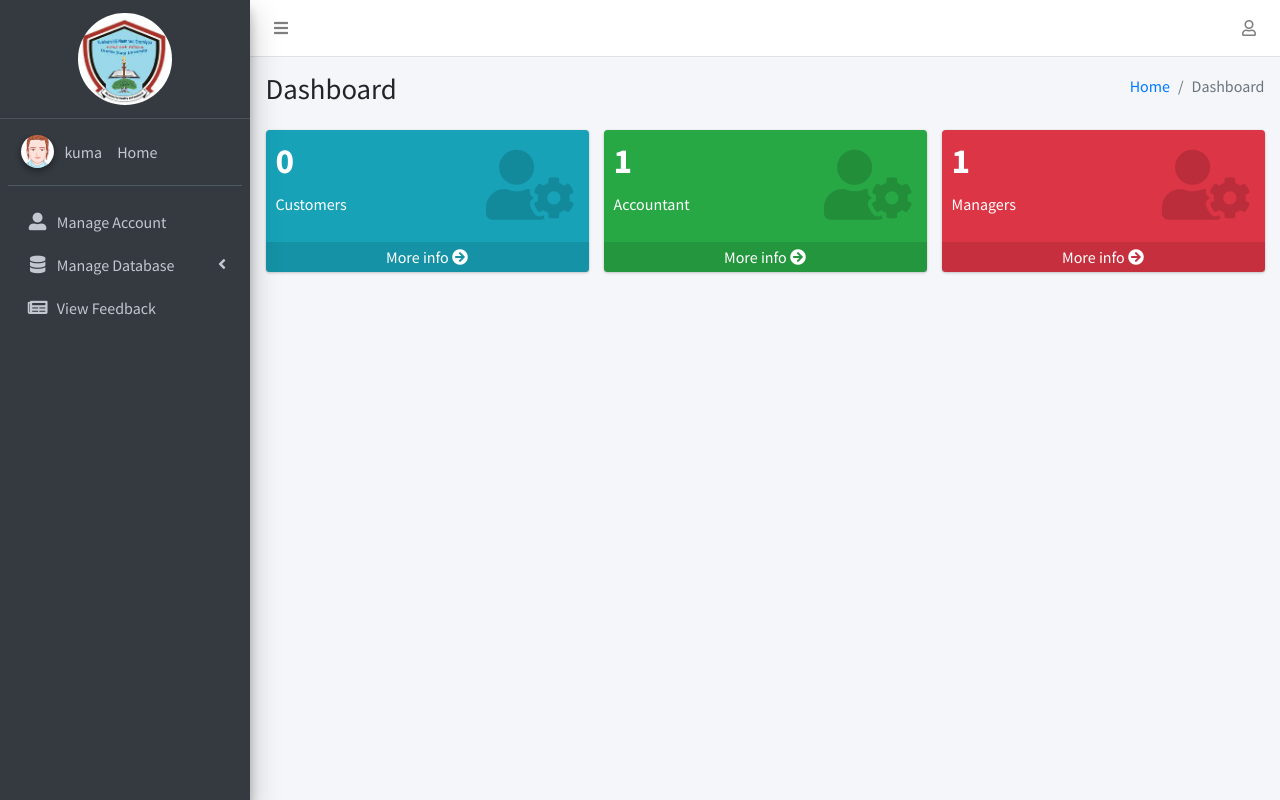
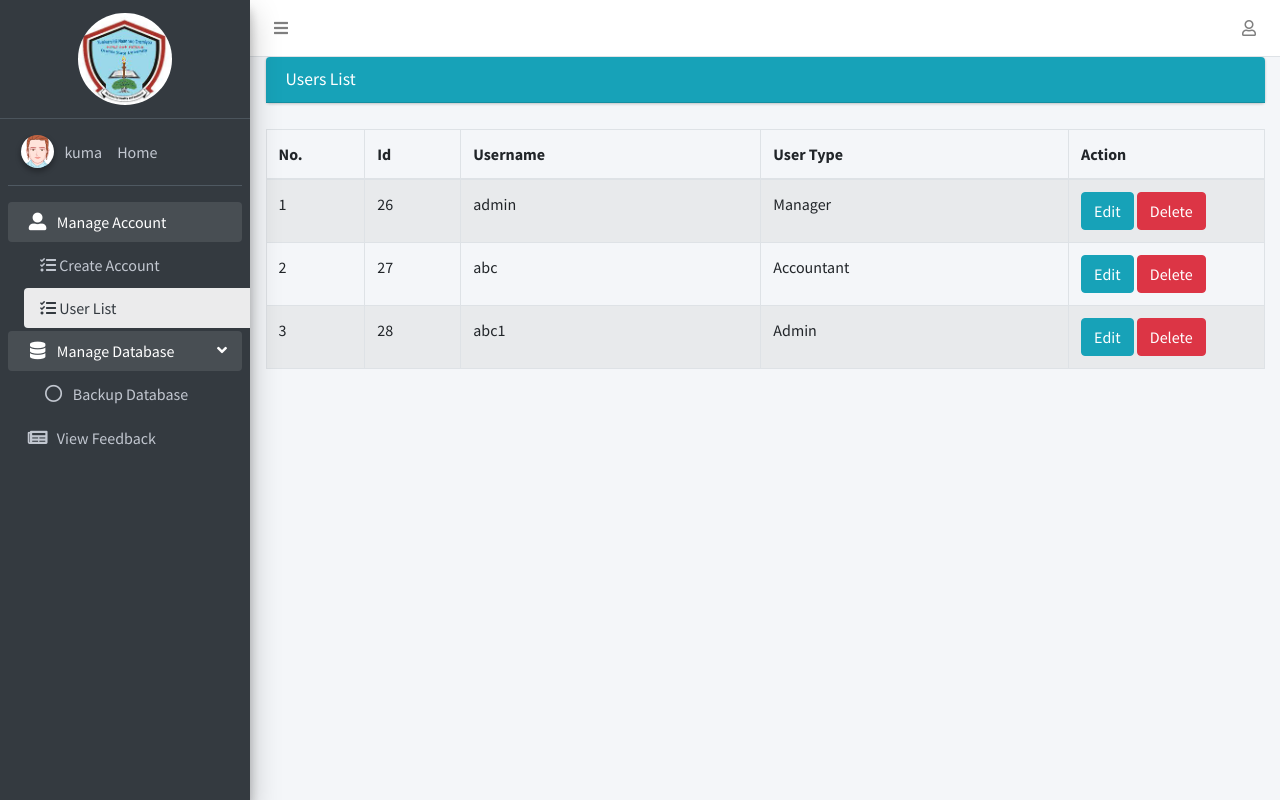
Before and after one commit to KumaTelila/creadit-and-saving, a PHP site: page /admin.php?userList in a window 1280 px wide. Run offline with PHP 8.4, Linux system fonts and the light colour scheme; a user stored in the database is signed in; data comes from the database, SQL or seed files in the repository; some libraries are stand-ins or nearby versions.

Commit message:
modify admin

```diff
--- a/admin.php
+++ b/admin.php
@@ -27,8 +27,49 @@ if (mysqli_num_rows($result) > 0) {
         }
     }
 }
+if (isset($_POST['submit'])) {
+  $username = $_POST['username'];
+  $password = md5($_POST['password']);
+  $usertype = $_POST['user_type'];
+
+  // $selectu = mysqli_query($conn, "SELECT * FROM student WHERE uname = '$uname'") or die("echo 'could not connect to table';");
+  // $duchk = mysqli_num_rows($selectu);
+  if (!empty($username) && !empty($password) && !is_numeric($username)) {
+      $selectu = mysqli_query($conn, "SELECT * FROM accounts WHERE username = '$username'") or die("echo 'could not connect to table';");
+      $duchk = mysqli_num_rows($selectu);
+      if ($duchk != 0) {
+          $msg = "username already exist please try another";
+      } else {
+          if ($usertype == 'manager') {
+              $iquery = "INSERT INTO accounts (username, password, is_manager) VALUES ('$username','$password', TRUE)";
+              $insert = mysqli_query($conn, $iquery) or die(mysqli_error($conn));
+              $msg = "Succeesfully Registered";
+          } else if ($usertype == 'accountant') {
+              $iquery = "INSERT INTO accounts (username, password, is_accountant) VALUES ('$username','$password', TRUE)";
+              $insert = mysqli_query($conn, $iquery) or die(mysqli_error($conn));
+              $msg = "Succeesfully Registered";
+          } else if ($usertype == 'admin') {
+              $iquery = "INSERT INTO accounts (username, password, is_admin) VALUES ('$username','$password', TRUE)";
+              $insert = mysqli_query($conn, $iquery) or die(mysqli_error($conn));
+              $msg = "Succeesfully Registered";
+          } else {
+              $msg = "Something Wrong";
+          }
+      }
+  } else {
+      $msg = "please insert correct value";
+  }
+}
+if(isset($_GET['id'])){
+  $id = $_GET['id'];
+  $sql = "Delete from accounts where id = '$id'";
+  $result = mysqli_query($conn, $sql);
+  if($result){
+      echo "<script>alert('Deleted Successfully')</script>";
+      echo "<script>window.location.replace('create-account.php')</script>";
+  }
+}
 ?>
-
 <!DOCTYPE html>
 <html lang="en">
 <?php include 'inc/header.php'; ?>
@@ -37,94 +78,27 @@ if (mysqli_num_rows($result) > 0) {
   <div class="wrapper">
     <!-- Navbar -->
     <?php include 'inc/nav.php'; ?>
-    <!-- /.navbar -->
-    <!-- Main Sidebar Container -->
     <?php include 'inc/admin_side.php'; ?>
-    <!-- Content Wrapper. Contains page content -->
-    <div class="content-wrapper">
-      <!-- Content Header (Page header) -->
-      <div class="content-header">
-        <div class="container-fluid">
-          <div class="row mb-2">
-            <div class="col-sm-6">
-              <h1 class="m-0">Dashboard </h1>
-            </div><!-- /.col -->
-            <div class="col-sm-6">
-              <ol class="breadcrumb float-sm-right">
-                <li class="breadcrumb-item"><a href="#">Home</a></li>
-                <li class="breadcrumb-item active">Dashboard</li>
-              </ol>
-            </div><!-- /.col -->
-          </div><!-- /.row -->
-        </div><!-- /.container-fluid -->
-      </div>
-      <!-- /.content-header -->
-
-      <!-- Main content -->
-      <section class="content">
-        <div class="container-fluid">
-          <!-- Info boxes -->
-          <div class="row">
-            <div class="col-lg-4 col-6">
-              <!-- small box -->
-              <div class="small-box bg-info">
-                <div class="inner">
-                  <h3><?php echo $is_cu ?></h3>
-
-                  <p>Customers</p>
-                </div>
-                <div class="icon">
-                  <i class="fas fa-user-cog"></i>
-                </div>
-                <a href="#" class="small-box-footer">More info <i class="fas fa-arrow-circle-right"></i></a>
-              </div>
-            </div>
-            <!-- ./col -->
-            <div class="col-lg-4 col-6">
-              <!-- small box -->
-              <div class="small-box bg-success">
-                <div class="inner">
-                  <h3><?php echo $is_c?><sup style="font-size: 20px"></sup></h3>
-
-                  <p>Accountant</p>
-                </div>
-                <div class="icon">
-                  <i class="fas fa-user-cog"></i>
-                </div>
-                <a href="#" class="small-box-footer">More info <i class="fas fa-arrow-circle-right"></i></a>
-              </div>
-            </div>
-            <!-- ./col -->
-            <!-- ./col -->
-            <div class="col-lg-4 col-6">
-              <!-- small box -->
-              <div class="small-box bg-danger">
-                <div class="inner">
-                  <h3><?php echo $is_m?></h3>
-
-                  <p>Managers</p>
-                </div>
-                <div class="icon">
-                  <i class="fas fa-user-cog"></i>
-                </div>
-                <a href="#" class="small-box-footer">More info <i class="fas fa-arrow-circle-right"></i></a>
-              </div>
-            </div>
-            <!-- ./col -->
-          </div>
-          <!-- /.row -->
-        </div>
-        <!--/. container-fluid -->
-      </section>
-      <!-- /.content -->
-    </div>
-    <!-- /.content-wrapper -->
-
-    <!-- Control Sidebar -->
-    <aside class="control-sidebar control-sidebar-dark">
-      <!-- Control sidebar content goes here -->
-    </aside>
-    <!-- /.control-sidebar -->
+  <?php
+    if (
+            isset($_GET['createAccount']) || isset($_GET['userList']) || isset($_GET['backupDatabase']) || isset($_GET['viewFeedback'])
+        ) {
+            if (isset($_GET['createAccount'])) {
+                include './view/create-account.php';
+            }
+            if(isset($_GET['userList'])){
+                include './view/user-list.php';
+            }
+            if(isset($_GET['backupDatabase'])){
+                include './view/backup-database.php';
+            }
+            if(isset($_GET['viewFeedback'])){
+                include './view/view-feedback.php';
+            }
+        } else {
+            include './inc/admin_body.php';
+        }
+        ?>
   </div>
   <?php include 'inc/js.php'; ?>
 </body>
--- a/inc/admin_side.php
+++ b/inc/admin_side.php
@@ -31,16 +31,37 @@ $row = mysqli_fetch_assoc($query);
             <ul class="nav nav-pills nav-sidebar flex-column" data-widget="treeview" role="menu" data-accordion="false">
                 <!-- Add icons to the links using the .nav-icon class
                with font-awesome or any other icon font library -->
-                <li class="nav-item">
-                    <a href="create-account.php" class="nav-link">
+                <li class="nav-item menu-open">
+                    <a href="#" class="nav-link">
                         <i class="nav-icon fas fa-user-alt"></i>
                         <p>
                             Manage Account
                         </p>
                     </a>
+                    <ul class="nav nav-treeview pl-3">
+                        <li class="nav-item">
+                            <a href="admin.php?createAccount" class="nav-link <?php if (isset($_GET['createAccount'])) {
+                                                                                    echo 'active';
+                                                                                } ?>">
+                                <i class="fas fa-tasks"></i>
+                                <p>Create Account</p>
+                            </a>
+                        </li>
+                    </ul>
+                    </a>
+                    <ul class="nav nav-treeview pl-3">
+                        <li class="nav-item">
+                            <a href="admin.php?userList" class="nav-link <?php if (isset($_GET['userList'])) {
+                                                                                    echo 'active';
+                                                                                } ?>">
+                                <i class="fas fa-tasks"></i>
+                                <p>User List</p>
+                            </a>
+                        </li>
+                    </ul>
                 </li>
-                <li class="nav-item">
-                    <a href="#" class="nav-link">
+                <li class="nav-item menu-open">
+                    <a href="#" class="nav-link ">
                         <i class="nav-icon fas fa-database"></i>
                         <p>
                             Manage Database
@@ -48,18 +69,20 @@ $row = mysqli_fetch_assoc($query);
                         </p>
                     </a>
                     <ul class="nav nav-treeview">
-                        <li class="nav-item">
-                            <a href="#" class="nav-link">
+                        <li class="nav-item pl-3">
+                            <a href="admin.php?backupDatabase" class="nav-link <?php if (isset($_GET['backupDatabase'])) {
+                                                                                    echo 'active';
+                                                                                } ?>">
                                 <i class="far fa-circle nav-icon"></i>
                                 <p>Backup Database</p>
                             </a>
                         </li>
-
-
                     </ul>
                 </li>
                 <li class="nav-item">
-                    <a href="view-feedback.php" class="nav-link">
+                    <a href="admin.php?viewFeedback" class="nav-link <?php if (isset($_GET['viewFeedback'])) {
+                                                                                    echo 'active';
+                                                                                } ?>">
                         <i class="nav-icon fas fa-newspaper"></i>
                         <p>
                             View Feedback
--- /dev/null
+++ b/view/user-list.php
@@ -0,0 +1,75 @@
+<div class="content-wrapper">
+    <!-- Content Header (Page header) -->
+    <!-- Main content -->
+    <section class="content">
+        <section class="content">
+            <section class="content pb-1 ">
+                <div class="container-fluid">
+                    <div class="card card-info">
+                        <div class="card-header">
+                            <h3 class="card-title">Users List</h3>
+                        </div>
+                    </div>
+                    <div id="table_stud_wrapper" class="dataTables_wrapper form-inline dt-bootstrap no-footer">
+                        <div class="row">
+                            <div class="col-sm-12">
+                                <table id="table_stud" class="table table-bordered table-striped dataTable no-footer" style="margin-top: 10px;" role="grid" aria-describedby="table_stud_info">
+                                    <thead>
+                                        <tr role="row">
+                                            <th style="width: 122.5521px;" class="sorting_asc" tabindex="0" aria-controls="table_stud" rowspan="1" colspan="1" aria-sort="ascending" aria-label="No.: activate to sort column descending">No.</th>
+                                            <th style="width: 122.5521px;" class="sorting_asc" tabindex="0" aria-controls="table_stud" rowspan="1" colspan="1" aria-sort="ascending" aria-label="No.: activate to sort column descending">Id</th>
+
+                                            <th class="sorting" tabindex="0" aria-controls="table_stud" rowspan="1" colspan="1" aria-label="Name: activate to sort column ascending" style="width: 397.691px;">Username</th>
+                                            <th class="sorting" tabindex="0" aria-controls="table_stud" rowspan="1" colspan="1" aria-label="Status: activate to sort column ascending" style="width: 407.188px;">User Type</th>
+                                            <th class="sorting" tabindex="0" aria-controls="table_stud" rowspan="1" colspan="1" aria-label="Action: activate to sort column ascending" style="width: 244.201px;">Action</th>
+                                        </tr>
+                                    </thead>
+                                    <tbody>
+                                        <?php
+
+                                        function view()
+                                        {
+                                            global $conn;
+                                            $admin_id = $_SESSION['admin_id'];
+                                            $query = "SELECT * FROM accounts";
+                                            $res = mysqli_query($conn, $query);
+                                            $i = 1;
+                                            while ($row = mysqli_fetch_assoc($res)) {
+                                                $id = $row['id'];
+                                                if ($id == $admin_id) {
+                                                    continue;
+                                                }
+                                                $username = $row['username'];
+                                                if ($row['is_manager'] == '1') {
+                                                    $user_type = 'Manager';
+                                                } elseif ($row['is_accountant'] == '1') {
+                                                    $user_type = 'Accountant';
+                                                } elseif ($row['is_admin'] == '1') {
+                                                    $user_type = 'Admin';
+                                                } else {
+                                                    continue;
+                                                }
+                                                echo "<tr>";
+                                                echo "<td>$i</td>";
+                                                echo "<td>$id</td>";
+                                                echo "<td>$username</td>";
+                                                echo "<td>$user_type</td>";
+                                                echo "<td><a href='#' class='btn btn-info'>Edit</a> <a href='create-account.php?id=$id' class='btn btn-danger'>Delete</a></td>";
+                                                echo "</tr>";
+                                                $i++;
+                                            }
+                                        }
+                                        view();
+                                        ?>
+                                    </tbody>
+                                </table>
+                            </div>
+                        </div>
+
+                    </div>
+                </div>
+            </section>
+        </section>
+    </section>
+    <!-- /.content -->
+</div>
```
Also changed, not shown: inc/admin_body.php (added, +77 -0 lines), view/backup-database.php (added, +12 -0 lines), view/create-account.php (added, +64 -0 lines), view/view-feedback.php (renamed from view-feedback.php, +1 -29 lines).
